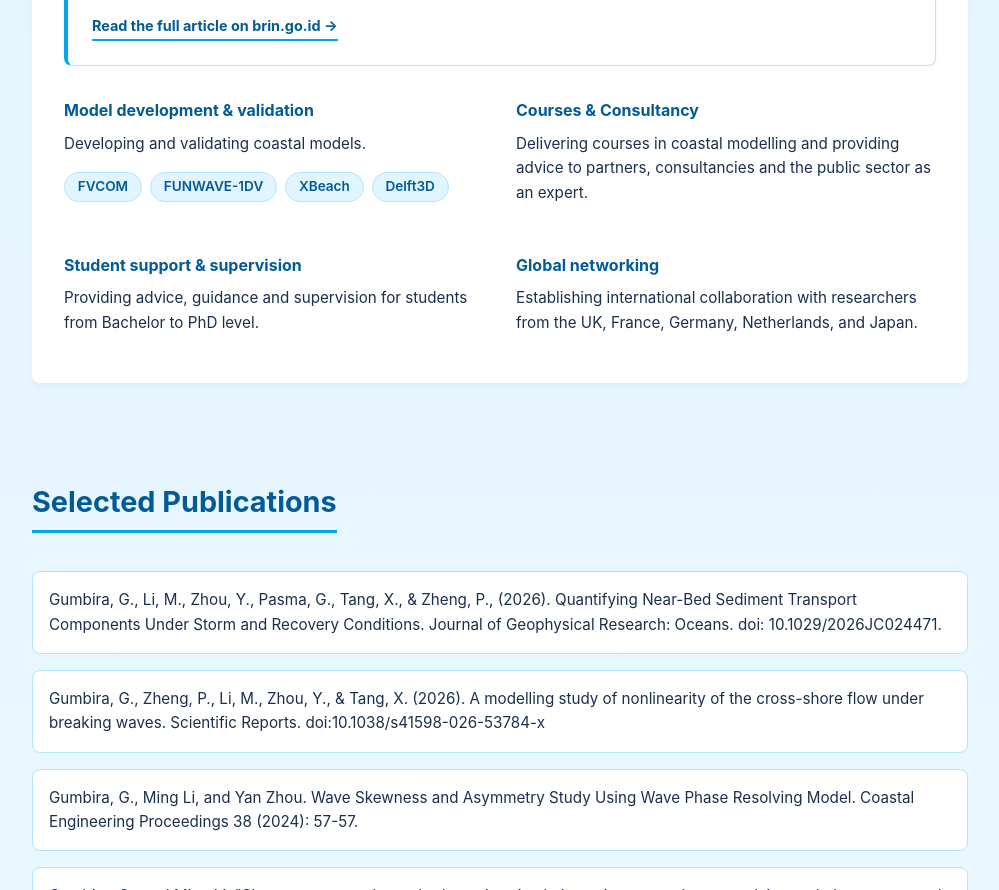
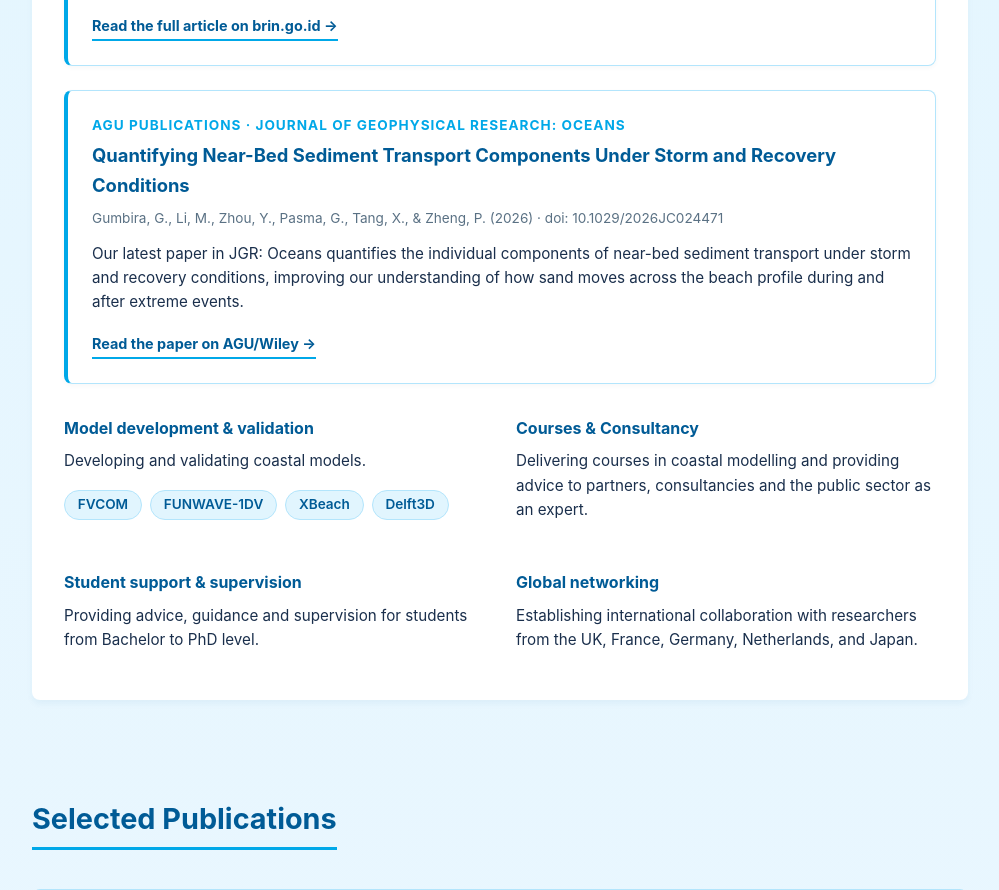
Before and after one commit to coast-indo/coast-indo.github.io, a plain HTML site: page index.html in a window 1280 px wide. Shown: the part 1037-1927 px from the top of the page, without its empty margins (140-1139 px from the left). Drawn offline with Linux system fonts and the light colour scheme.

Commit message:
Update index.html

```diff
--- a/index.html
+++ b/index.html
@@ -119,13 +119,22 @@
             <h2 style="border:none; margin-top:0;">Activities</h2>
             <h3 style="margin-top: 0.5rem;">My primary areas of focus and dedication  </h3>
 
-            <!-- In the News -->
+            <!-- In the News: BRIN article -->
             <div class="news-card">
                 <div class="news-source">BRIN News</div>
                 <h4><a href="https://brin.go.id/news/131426/potensi-siklon-dan-badai-di-wilayah-pesisir-brin-bersama-pakar-global-rumuskan-peta-jalan-ketahanan-hadapi-dampak-perubahan-iklim" target="_blank" rel="noopener">Potensi Siklon dan Badai di Wilayah Pesisir, BRIN Bersama Pakar Global Rumuskan Peta Jalan Ketahanan Hadapi Dampak Perubahan Iklim</a></h4>
                 <div class="news-meta">Published 11 November 2026</div>
                 <p class="news-excerpt">At an international scientific seminar on coastal hazards and morphodynamic responses to tropical cyclones and storm events, I presented my research on <em>Wave Nonlinearity Evolution Under Storm and Recovery Conditions</em>, explaining how the wave boundary layer affects wave shape transformation and sediment transport toward and away from the coast.</p>
                 <a class="news-link" href="https://brin.go.id/news/131426/potensi-siklon-dan-badai-di-wilayah-pesisir-brin-bersama-pakar-global-rumuskan-peta-jalan-ketahanan-hadapi-dampak-perubahan-iklim" target="_blank" rel="noopener">Read the full article on brin.go.id →</a>
+            </div>
+
+            <!-- In the News: Latest publication -->
+            <div class="news-card">
+                <div class="news-source">AGU Publications · Journal of Geophysical Research: Oceans</div>
+                <h4><a href="https://agupubs.onlinelibrary.wiley.com/doi/10.1029/2026JC024471" target="_blank" rel="noopener">Quantifying Near-Bed Sediment Transport Components Under Storm and Recovery Conditions</a></h4>
+                <div class="news-meta">Gumbira, G., Li, M., Zhou, Y., Pasma, G., Tang, X., &amp; Zheng, P. (2026) · doi: 10.1029/2026JC024471</div>
+                <p class="news-excerpt">Our latest paper in JGR: Oceans quantifies the individual components of near-bed sediment transport under storm and recovery conditions, improving our understanding of how sand moves across the beach profile during and after extreme events.</p>
+                <a class="news-link" href="https://agupubs.onlinelibrary.wiley.com/doi/10.1029/2026JC024471" target="_blank" rel="noopener">Read the paper on AGU/Wiley →</a>
             </div>
 
             <div style="display: grid; grid-template-columns: 1fr 1fr; gap: 2rem; margin-top: 2rem;">
```
